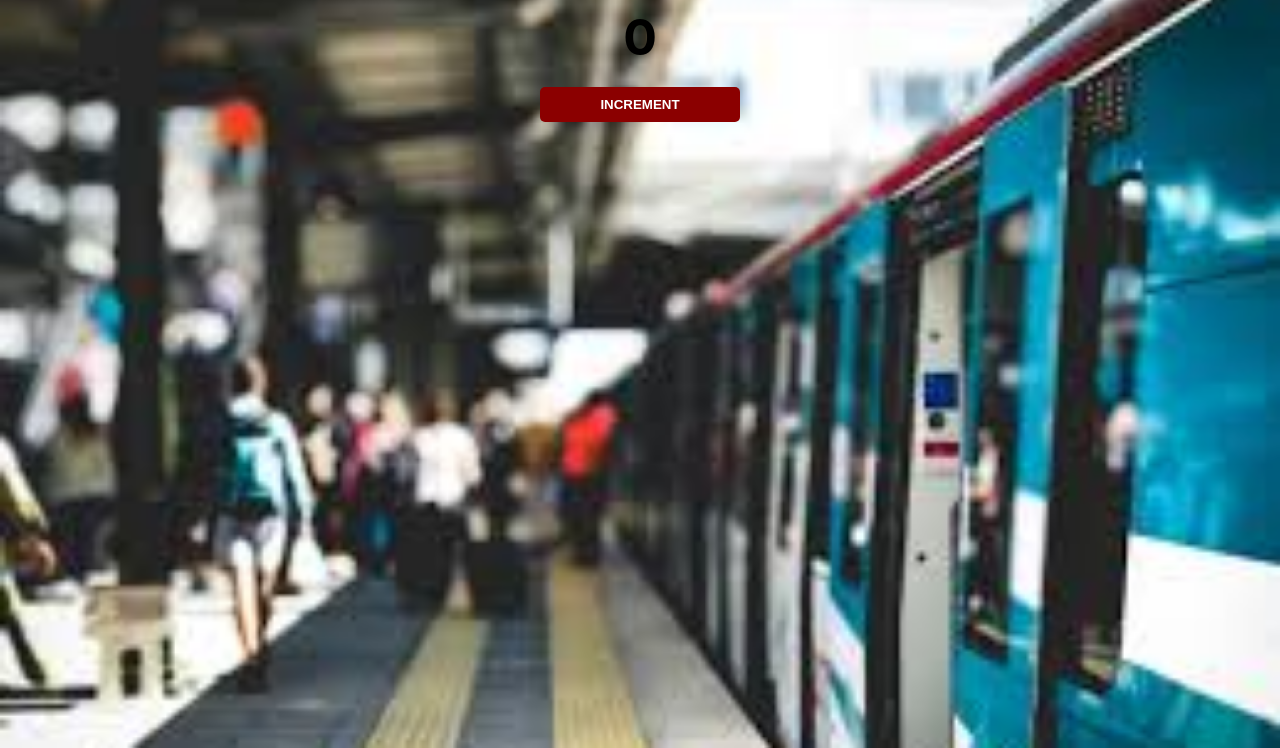
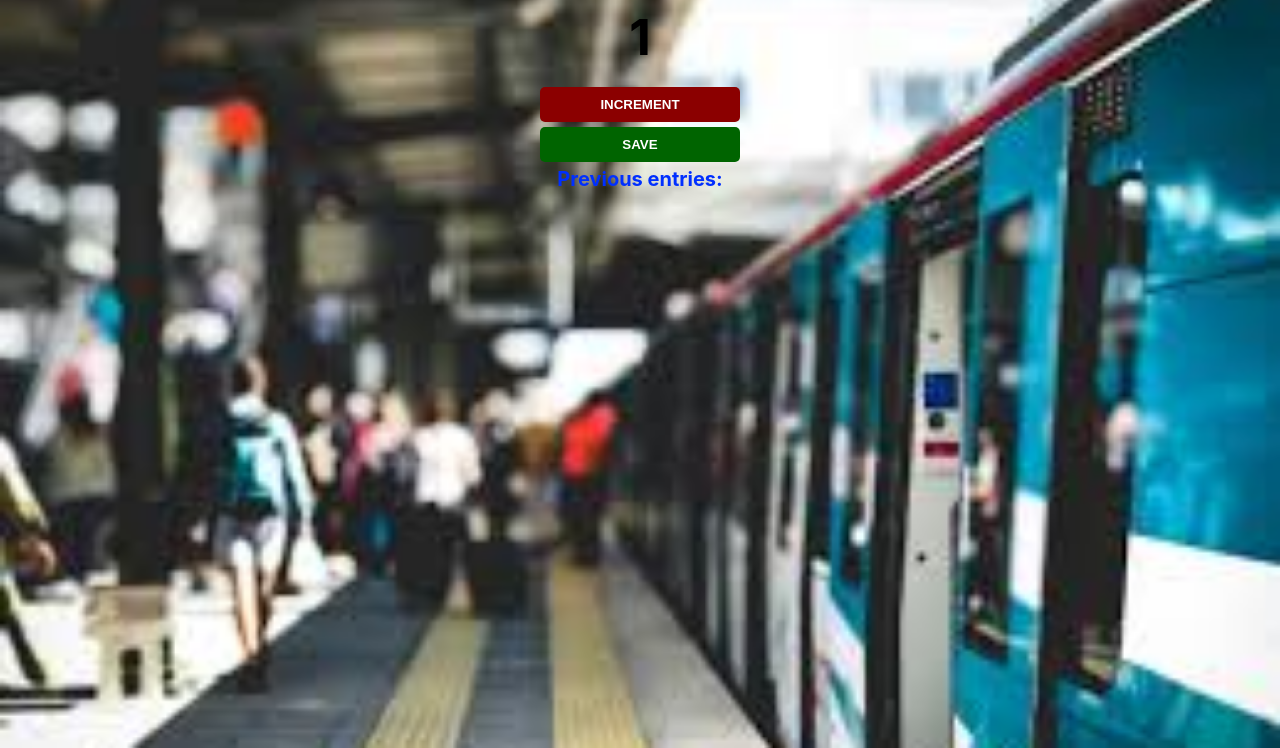
Before and after one commit to FREDYK1/Train-Station-People-Counter, a plain HTML site: page index.html in a window 1280 px wide. Both pictures are taken after a click on the button "INCREMENT". Shown: the part 52-800 px from the top of the page. Drawn offline with Linux system fonts and the light colour scheme.

Commit message:
Reset the count when the save button is presssed

```diff
--- a/index.css
+++ b/index.css
@@ -27,6 +27,12 @@ button {
     margin-bottom: 5px;
     border-radius: 5px;
 }
+p {
+    color: rgb(0, 47, 255);
+    font-size: 20px;
+    margin-top: 0;
+    margin-bottom: 0;
+}
 
 #increment-btn {
     background: darkred;
--- a/index.html
+++ b/index.html
@@ -6,6 +6,10 @@
         <h1>People entered:</h1>
         <h2 id="count-el">0</h2>
         <button id="increment-btn" onclick="increment()">INCREMENT</button>
+        <br>
+        <button id="save-btn" onclick="save()">SAVE</button>
+        <br>
+        <p id="savedText">Previous entries: </p>
         <script src="index.js"></script>
     </body>
 </html>
--- a/index.js
+++ b/index.js
@@ -0,0 +1,13 @@
+count = 0
+
+function increment() {
+    count = count + 1
+    document.getElementById('count-el').textContent = count
+    console.log(count)
+}
+
+function save() {
+    document.getElementById('savedText').textContent += count + " - "
+    document.getElementById('count-el').textContent = 0
+    count = 0
+}
```
